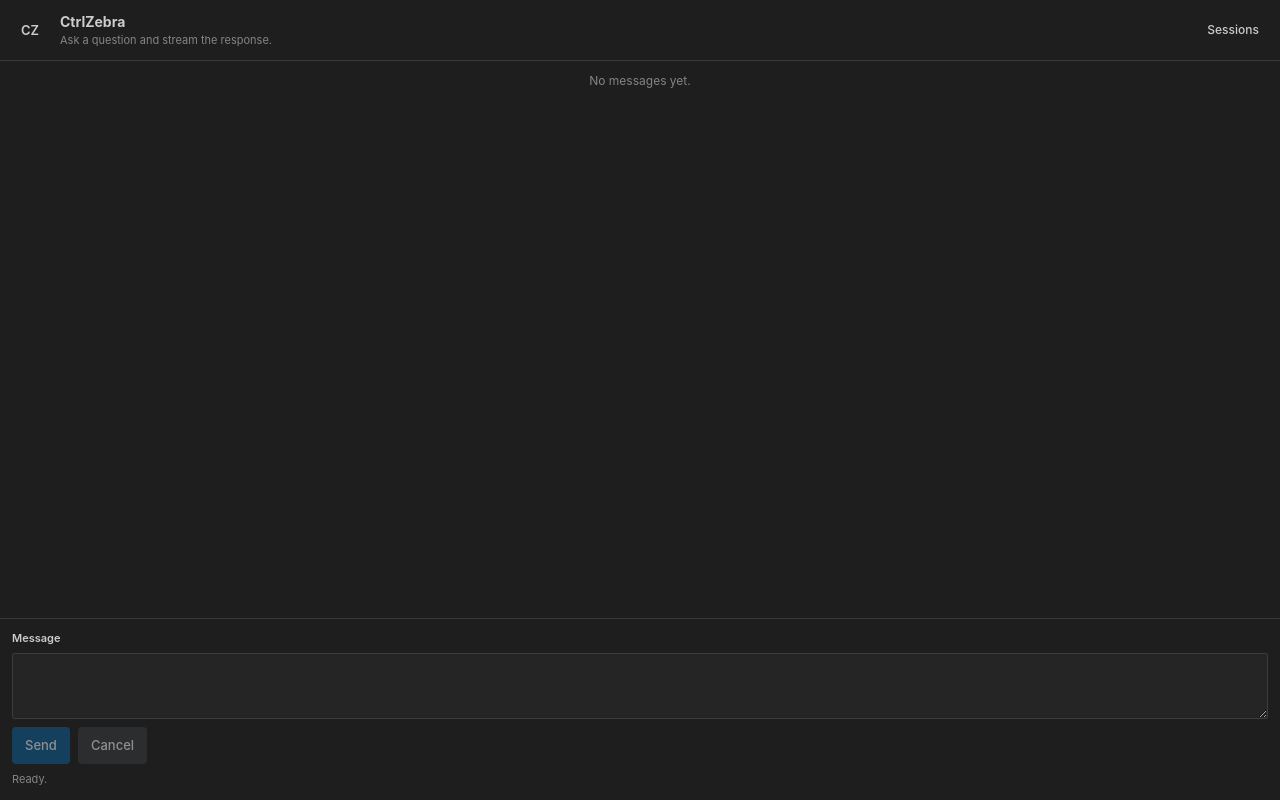
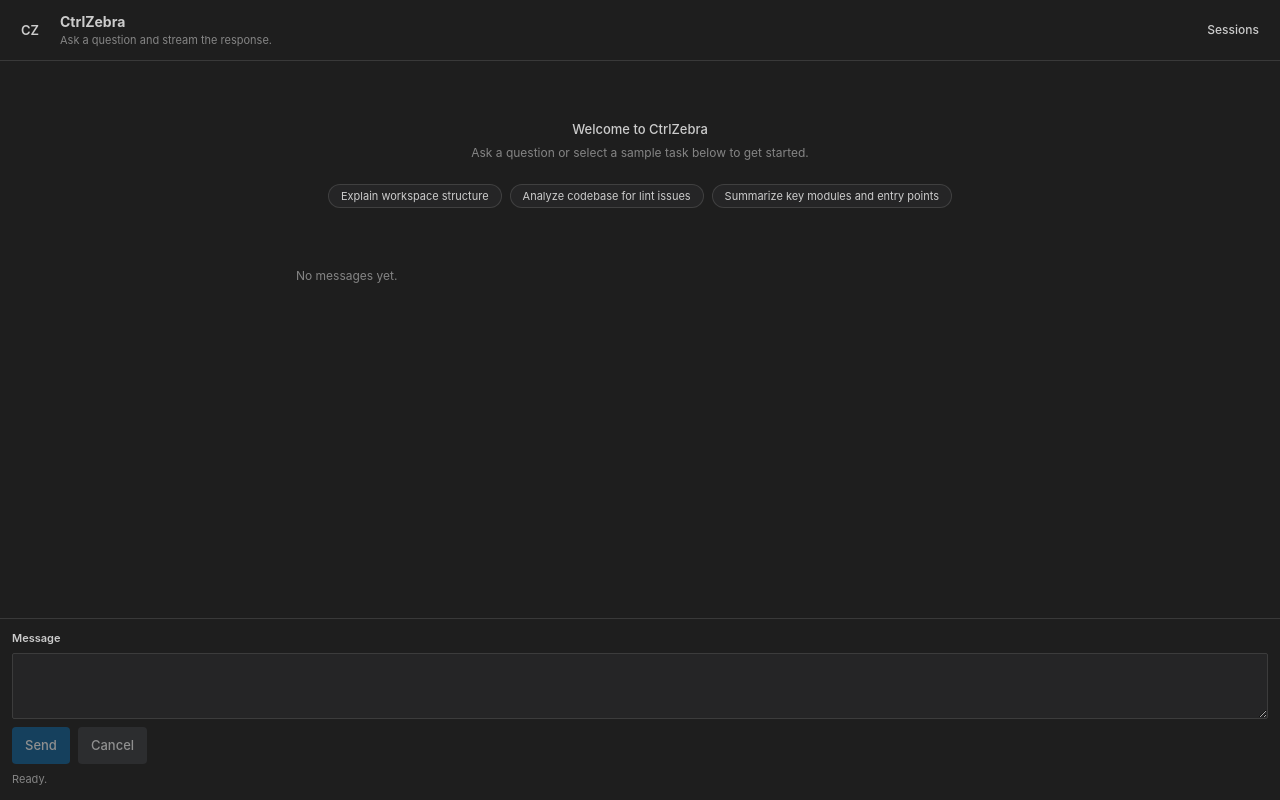
Before and after one commit to yangzuo0621/ctrl-zebra, a React (Vite) app in the folder apps/webview/: page / in a window 1280 px wide. Built offline with nearby package versions, Linux system fonts and the light colour scheme.

Commit message:
feat(T1104): improve onboarding guidance and onboarding card (#117)
* feat(T1104): improve onboarding guidance and onboarding card

* docs(T1104): add PR link #117 to implementation plan

```diff
--- a/apps/webview/src/app.tsx
+++ b/apps/webview/src/app.tsx
@@ -7,6 +7,7 @@ import { createApprovalStore } from "./approval-store.js";
 import { createChatStore, type DisplayMessage } from "./chat-store.js";
 import { CheckpointPanel } from "./checkpoint-panel.js";
 import { createCheckpointStore } from "./checkpoint-store.js";
+import { OnboardingCard } from "./onboarding-card.js";
 import { ToolCallCard } from "./tool-call-card.js";
 import { Button } from "./ui/button.js";
 import { getWebviewHost, type WebviewHost } from "./vscode-api.js";
@@ -146,7 +147,10 @@ export function App({ host: providedHost, createRequestId }: AppProps) {
       <main className={styles.transcriptSection} aria-label="Conversation">
         <ol className={styles.transcript}>
           {messages.length === 0 ? (
-            <li className={styles.empty}>No messages yet.</li>
+            <li className={styles.empty}>
+              <OnboardingCard onSelectPrompt={(prompt) => setDraft(prompt)} />
+              <p className={styles.emptyText}>No messages yet.</p>
+            </li>
           ) : (
             messages.map((message) => (
               <li className={styles.message} data-role={message.role} key={message.id}>
--- /dev/null
+++ b/apps/webview/src/onboarding-card.module.css
@@ -0,0 +1,41 @@
+.container {
+  display: flex;
+  flex-direction: column;
+  align-items: center;
+  justify-content: center;
+  padding: var(--cz-space-6) var(--cz-space-4);
+  gap: var(--cz-space-4);
+  text-align: center;
+}
+
+.examples {
+  display: flex;
+  flex-wrap: wrap;
+  justify-content: center;
+  gap: var(--cz-space-2);
+  border: none;
+  padding: 0;
+  margin: var(--cz-space-2) 0 0 0;
+}
+
+.promptButton {
+  background-color: var(--cz-color-input-bg);
+  border: 1px solid var(--cz-color-border);
+  color: var(--cz-color-fg);
+  border-radius: var(--cz-radius-pill);
+  padding: var(--cz-space-1) var(--cz-space-3);
+  font-size: var(--cz-font-size-xs);
+  cursor: pointer;
+  transition:
+    border-color var(--cz-transition-fast),
+    background-color var(--cz-transition-fast);
+}
+
+.promptButton:hover {
+  border-color: var(--cz-color-focus-border);
+  background-color: var(--cz-color-secondary-bg);
+}
+
+.promptButton:focus-visible {
+  outline: var(--cz-focus-outline);
+}
--- /dev/null
+++ b/apps/webview/src/onboarding-card.tsx
@@ -0,0 +1,37 @@
+import styles from "./onboarding-card.module.css";
+import { EmptyState } from "./ui/empty-state.js";
+
+interface OnboardingCardProps {
+  readonly onSelectPrompt: (prompt: string) => void;
+}
+
+const EXAMPLE_PROMPTS = [
+  "Explain workspace structure",
+  "Analyze codebase for lint issues",
+  "Summarize key modules and entry points",
+] as const;
+
+export function OnboardingCard({ onSelectPrompt }: OnboardingCardProps) {
+  return (
+    <div className={styles.container}>
+      <EmptyState
+        title="Welcome to CtrlZebra"
+        description="Ask a question or select a sample task below to get started."
+        action={
+          <fieldset className={styles.examples} aria-label="Sample tasks">
+            {EXAMPLE_PROMPTS.map((prompt) => (
+              <button
+                key={prompt}
+                type="button"
+                className={styles.promptButton}
+                onClick={() => onSelectPrompt(prompt)}
+              >
+                {prompt}
+              </button>
+            ))}
+          </fieldset>
+        }
+      />
+    </div>
+  );
+}
```
Also changed, not shown: 2 other files (tests, documents, lock files or other folders).
